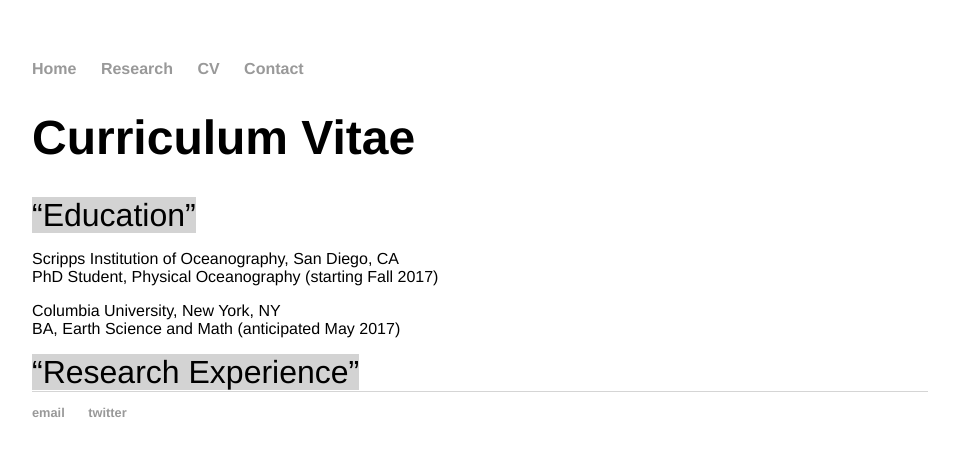
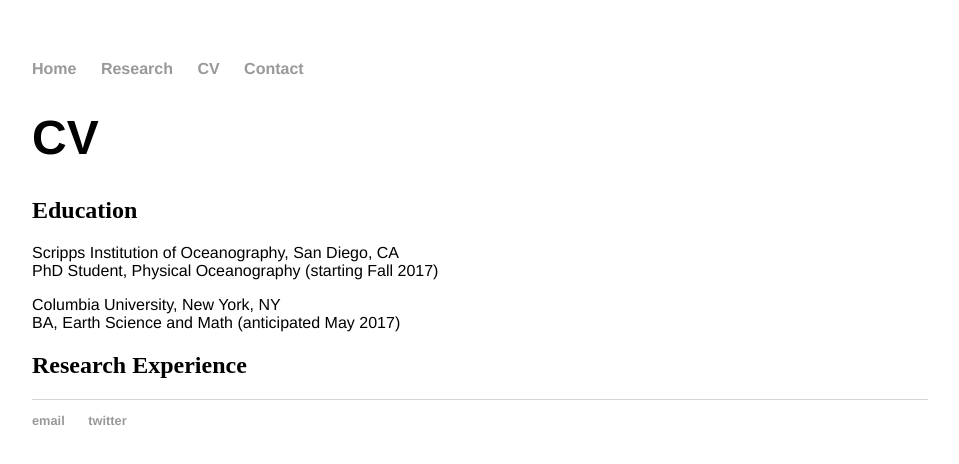
Before and after one commit to cprend/cprend.github.io, a Jekyll site: the page cv/index.html, which Jekyll copies as it is, in a window 1280 px wide. Shown: the top 464 px of the page, without its empty margins (160-1119 px from the left). Built offline with Jekyll 4.4.1, drawn with Linux system fonts in a browser that asks for light colours.

Commit message:
Update index.html

```diff
--- a/cv/index.html
+++ b/cv/index.html
@@ -17,13 +17,13 @@
 			<div class="container">
 
 			<div class="blurb">
-	<h1>Curriculum Vitae</h1>
-		<q>Education</q>
+	<h1>CV</h1>
+		<h2>Education</h2>
 		<p>Scripps Institution of Oceanography, San Diego, CA<br/>
 		PhD Student, Physical Oceanography (starting Fall 2017)</p>
 		<p>Columbia University, New York, NY<br/>
 		BA, Earth Science and Math (anticipated May 2017)</p>
-		<q>Research Experience</q>
+		<h2>Research Experience</h2>
 </div><!-- /.blurb -->
 
 			</div><!-- /.container -->
```
